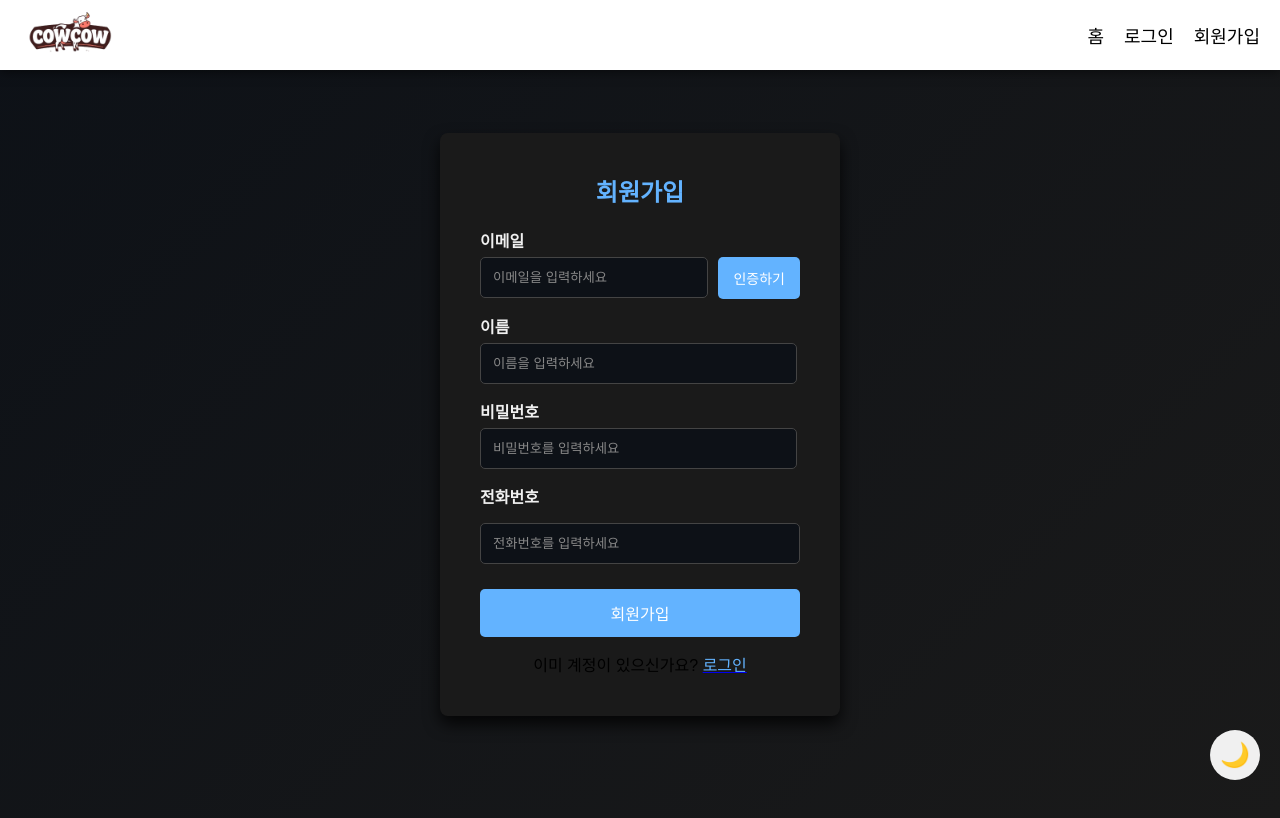
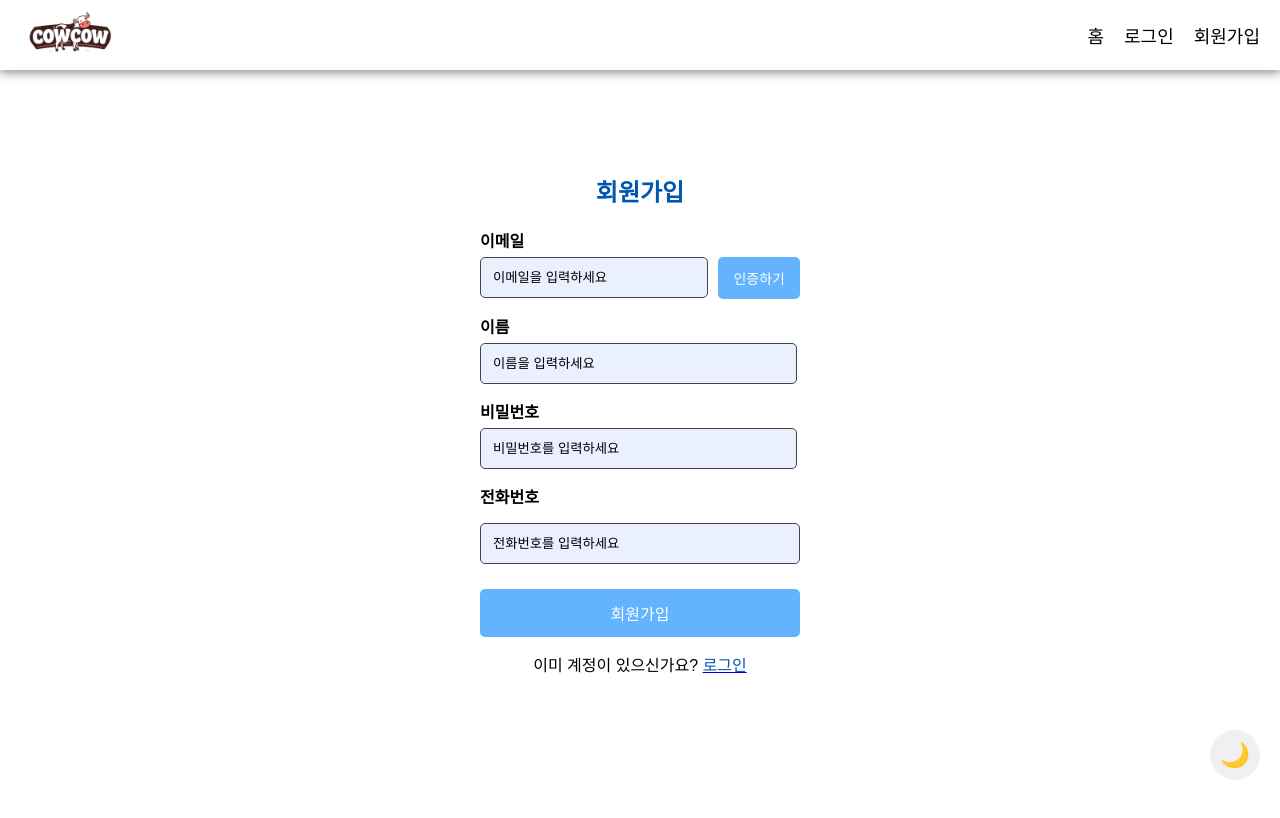
Before and after one commit to 2024-SMHRD-IS-CLOUD-3/cowcow, a React (Create React App) app in the folder front/: page /signUp in a window 1280 px wide. Shown: the top 818 px of the page. Built offline with nearby package versions, Linux system fonts and the light colour scheme.

Commit message:
로그인,회원가입css

```diff
--- a/front/src/components/Login.css
+++ b/front/src/components/Login.css
@@ -1,8 +1,8 @@
-/* login.css */
+/* Login.css */
 body {
     font-family: 'Arial', sans-serif;
-    background: linear-gradient(135deg, #0d1117, #1a1a1a);
-    color: #f0f0f0;
+    background: var(--background-primary);
+    color: var(--text-primary);
     margin: 0;
     padding: 0;
     overflow-x: hidden;
@@ -13,20 +13,26 @@ body {
     justify-content: center;
     align-items: center;
     height: 100vh;
+    background-color: var(--background-primary); /* 다크/라이트 모드에 따라 자동 배경 변경 */
 }
+
 
 .login-box {
     width: 400px;
     padding: 40px;
-    background-color: #1a1a1a;
-    box-shadow: 0 8px 16px rgba(0, 0, 0, 0.8);
+    background-color: var(--background-secondary); /* 다크/라이트 모드에 맞춰 배경색 변경 */
+    box-shadow: none;
     border-radius: 8px;
+}
+
+[data-theme="light"] .login-box {
+    background-color: #ffffff; /* 라이트 모드에서 흰색 고정 */
 }
 
 .login-box h2 {
     text-align: center;
     margin-bottom: 20px;
-    color: #63b3ff;
+    color: var(--accent-color);
 }
 
 .input-group {
@@ -38,14 +44,36 @@ body {
     margin-bottom: 5px;
 }
 
+.input-group label {
+    color: var(--text-primary); /* 기본 텍스트 색상 */
+}
+
+[data-theme="light"] .input-group label {
+    color: #000000; /* 라이트 모드에서 레이블 텍스트 색상 검은색 */
+}
+
 .input-group input {
     width: 100%;
     padding: 12px;
     border: 1px solid #444;
     border-radius: 5px;
-    background-color: #0d1117;
-    color: #f0f0f0;
-    box-sizing: border-box; /* 패딩과 경계를 포함해 동일한 너비로 설정 */
+    background-color: var(--background-secondary);
+    color: var(--text-primary);
+    box-sizing: border-box;
+}
+
+[data-theme="light"] .input-group input {
+    background-color: #eaf0fe; /* 라이트 모드 입력창 배경색 */
+    color: #000000; /* 텍스트를 검은색으로 설정 */
+}
+
+[data-theme="light"] .input-group input::placeholder {
+    color: #000000; /* 라이트 모드에서 placeholder 텍스트 색상도 검은색으로 */
+}
+
+/* 라이트 모드에서 전체 배경을 흰색으로 설정 */
+[data-theme="light"] body {
+    background-color: #ffffff;
 }
 
 .input-group input::placeholder {
--- a/front/src/components/SignUp.css
+++ b/front/src/components/SignUp.css
@@ -1,8 +1,8 @@
 /* SignUp.css */
 body {
     font-family: 'Arial', sans-serif;
-    background: linear-gradient(135deg, #0d1117, #1a1a1a);
-    color: #f0f0f0;
+    background: var(--background-primary); /* 전역 변수 사용 */
+    color: var(--text-primary);
     margin: 0;
     padding: 0;
     overflow-x: hidden;
@@ -13,20 +13,31 @@ body {
     justify-content: center;
     align-items: center;
     height: 100vh;
+    background-color: var(--background-primary); /* 모드에 따라 자동 변경 */
 }
 
+/* .signup-box 설정 */
 .signup-box {
     width: 400px;
     padding: 40px;
-    background-color: #1a1a1a;
-    box-shadow: 0 8px 16px rgba(0, 0, 0, 0.8);
+    background-color: var(--background-secondary); /* 다크/라이트 모드 배경색 */
+    box-shadow: none;
     border-radius: 8px;
+}
+
+/* 다크 모드에서 placeholder 텍스트 색상을 흰색으로 */
+[data-theme="dark"] .input-group input::placeholder {
+    color: #ffffff; /* 완전 흰색 */
+}
+
+[data-theme="light"] .signup-box {
+    background-color: #ffffff; /* 라이트 모드에서 흰색 고정 */
 }
 
 .signup-box h2 {
     text-align: center;
     margin-bottom: 20px;
-    color: #63b3ff;
+    color: var(--accent-color);
 }
 
 .input-group {
@@ -41,18 +52,28 @@ body {
     font-weight: bold;
 }
 
+/* 입력창 스타일 */
 .input-group input {
     width: calc(100% - 3px);
     padding: 12px;
     border: 1px solid #444;
     border-radius: 5px;
-    background-color: #0d1117;
-    color: #f0f0f0;
+    background-color: var(--background-secondary);
+    color: var(--text-primary);
     box-sizing: border-box;
+}
+
+[data-theme="light"] .input-group input {
+    background-color: #eaf0fe; /* 라이트 모드에서 입력창 배경 */
+    color: #000000; /* 라이트 모드에서 텍스트 색상 검은색 */
 }
 
 .input-group input::placeholder {
     color: #888;
+}
+
+[data-theme="light"] .input-group input::placeholder {
+    color: #000000; /* 라이트 모드에서 placeholder 텍스트 검은색 */
 }
 
 /* 이메일 입력과 인증 버튼을 같은 줄에 배치 */
@@ -66,20 +87,20 @@ body {
     margin-right: 10px;
 }
 
+/* 버튼 스타일 */
+.signup-button, .verify-button, .go-login-button {
+    background-color: #63b3ff;
+    color: white;
+    transition: background-color 0.3s;
+}
+
 .verify-button {
     height: 42px;
     padding: 0 15px;
-    background-color: #63b3ff;
     border: none;
     border-radius: 5px;
-    color: white;
     font-size: 14px;
     cursor: pointer;
-    transition: background-color 0.3s;
-}
-
-.verify-button:hover {
-    background-color: #4a90e2;
 }
 
 /* 인증 결과 문구 스타일 */
@@ -115,15 +136,8 @@ body {
     margin-top: 10px;
     border: none;
     border-radius: 5px;
-    background-color: #63b3ff;
-    color: white;
     font-size: 16px;
     cursor: pointer;
-    transition: background-color 0.3s;
-}
-
-.signup-button:hover {
-    background-color: #4a90e2;
 }
 
 /* 회원가입 성공 메시지 */
@@ -138,17 +152,10 @@ body {
 .go-login-button {
     width: 100%;
     padding: 12px;
-    background-color: #63b3ff;
     border: none;
     border-radius: 5px;
-    color: white;
     font-size: 16px;
     cursor: pointer;
-    transition: background-color 0.3s;
-}
-
-.go-login-button:hover {
-    background-color: #4a90e2;
 }
 
 .login-link {
@@ -156,10 +163,13 @@ body {
     margin-top: 15px;
 }
 
+.signup-button:hover, .verify-button:hover, .go-login-button:hover {
+    background-color: #4a90e2;
+}
+
+/* 링크 스타일 */
 .login-link-text {
-    color: #63b3ff;
-    text-decoration: none;
-    cursor: pointer;
+    color: var(--accent-color);
 }
 
 .login-link-text:hover {
```
